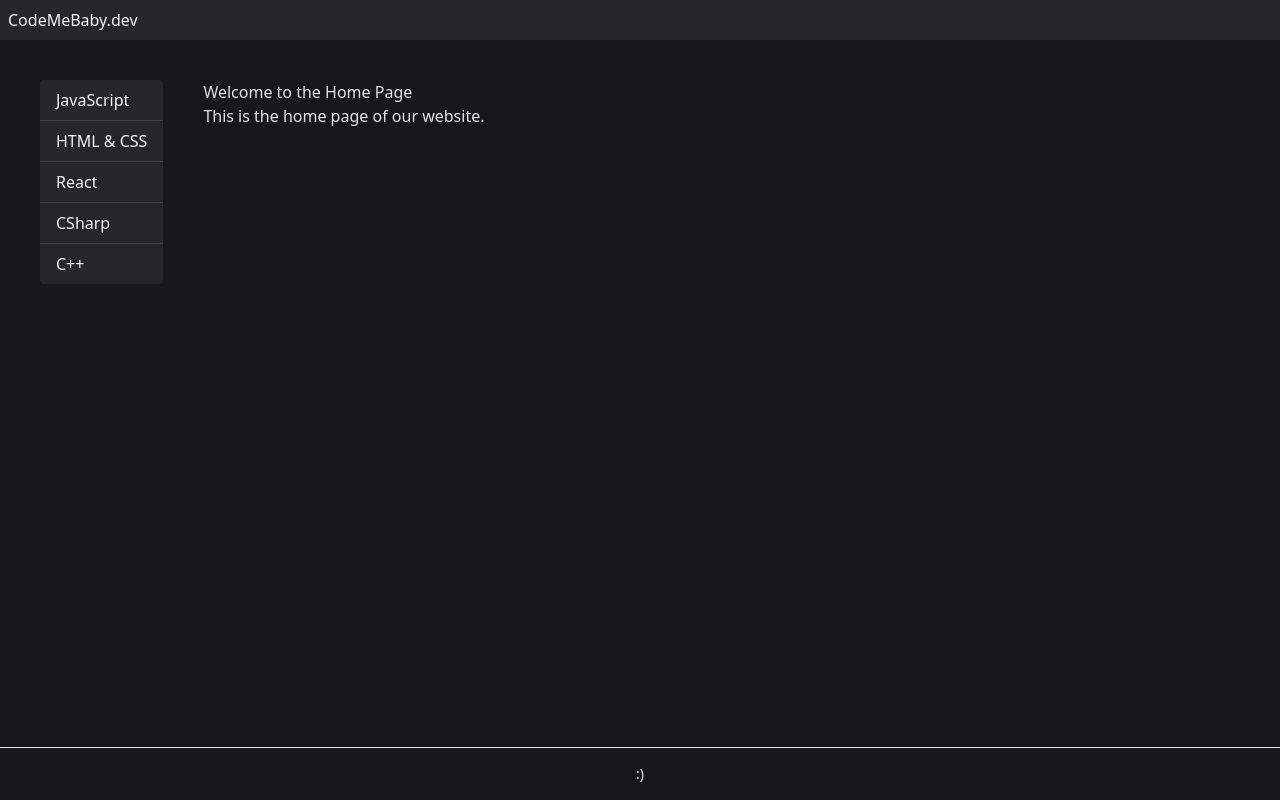
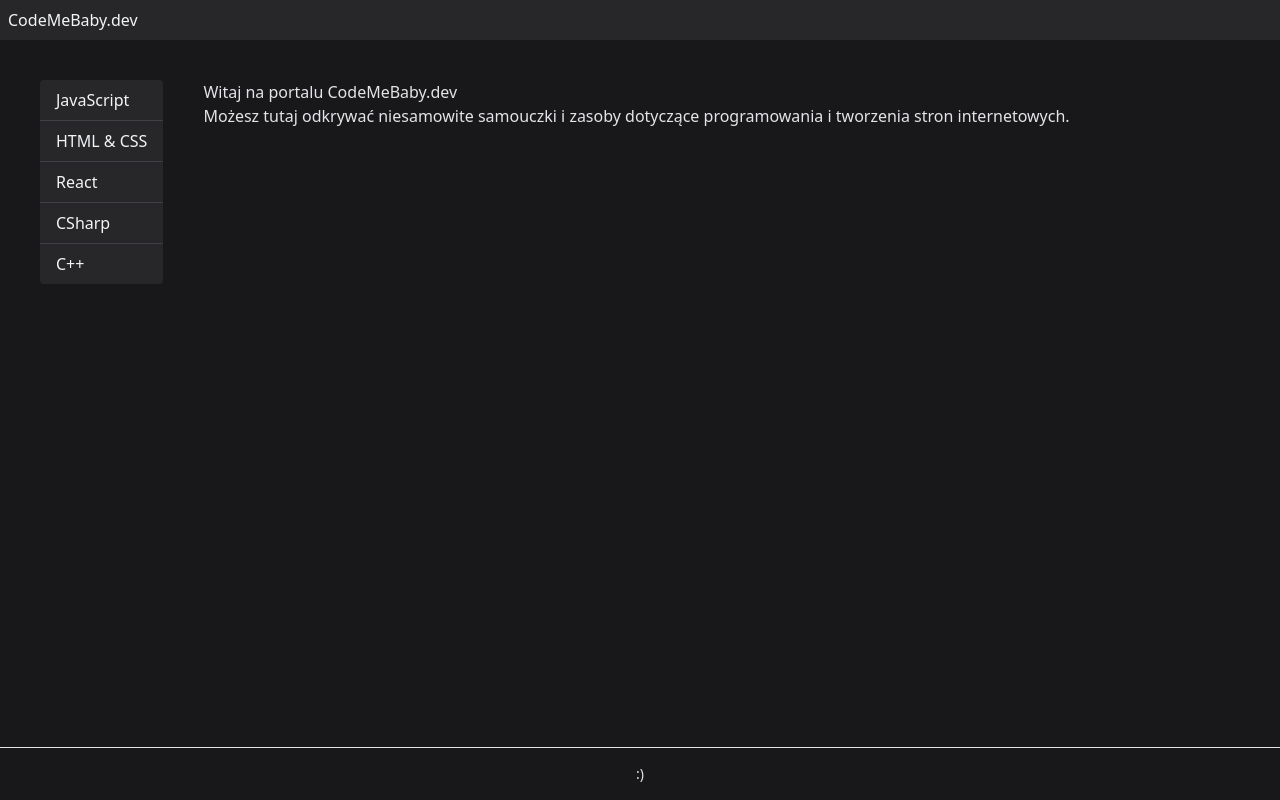
Before and after one commit to MikeDmoch/CodeMeBaby.dev, a React (Vite) app: page /home in a window 1280 px wide. Built offline with nearby package versions, Linux system fonts and the light colour scheme.

Commit message:
added courses home pages

```diff
--- a/src/components/Header.jsx
+++ b/src/components/Header.jsx
@@ -25,7 +25,9 @@ export default function Header() {
   //     </header>
   return (
     <header className="bg-zinc-800 flex text-gray-100 p-2">
-      <p className=" hover:rotate-3 transition">CodeMeBaby.dev</p>
+      <Link to="/home" className=" hover:rotate-3 transition">
+        CodeMeBaby.dev
+      </Link>
     </header>
   );
 }
--- a/src/components/Main.jsx
+++ b/src/components/Main.jsx
@@ -1,7 +1,9 @@
 export default function Main() {
   return (
     <main>
-      <h1 className="text-2xl font-bold">Witamy na naszej stronie!</h1>
+      <Link to="/home" className="text-2xl font-bold">
+        Witamy na naszej stronie!
+      </Link>
     </main>
   );
 }
--- a/src/pages/CSharp.jsx
+++ b/src/pages/CSharp.jsx
@@ -52,4 +52,3 @@ export default function CSharp() {
     </div>
   );
 }
-``;
--- a/src/pages/CSharp/2-FirstCode.jsx
+++ b/src/pages/CSharp/2-FirstCode.jsx
@@ -15,8 +15,8 @@ const code5 = 'Console.WriteLine("Witaj, świecie!");';
 
 export default function CSharp_FirstCode() {
   return (
-    <main class="content">
-      <div class="header-container">
+    <main>
+      <div>
         <h1>Pierwszy program w C#</h1>
       </div>
       <p>
--- a/src/pages/Contact.jsx
+++ b/src/pages/Contact.jsx
@@ -1,8 +1,9 @@
 export default function Contact() {
   return (
     <div>
-      <h1>About Us</h1>
-      <p>This is the about page of our website.</p>
+      <h1>Kontakt</h1>
+      <p>Autor: Michał Dmoch</p>
+      <p>Email: m.dmoch.biz@gmail.com</p>
     </div>
   );
 }
--- a/src/pages/Home.jsx
+++ b/src/pages/Home.jsx
@@ -1,8 +1,11 @@
 export default function Home() {
   return (
     <div>
-      <h1>Welcome to the Home Page</h1>
-      <p>This is the home page of our website.</p>
+      <h1>Witaj na portalu CodeMeBaby.dev</h1>
+      <p>
+        Możesz tutaj odkrywać niesamowite samouczki i zasoby dotyczące
+        programowania i tworzenia stron internetowych.
+      </p>
     </div>
   );
 }
```
Also changed, not shown: src/pages/CPlusPlus.jsx (added), src/pages/HTML&CSS.jsx (added), src/pages/JavaScript.jsx (added), src/pages/React.jsx (added).
